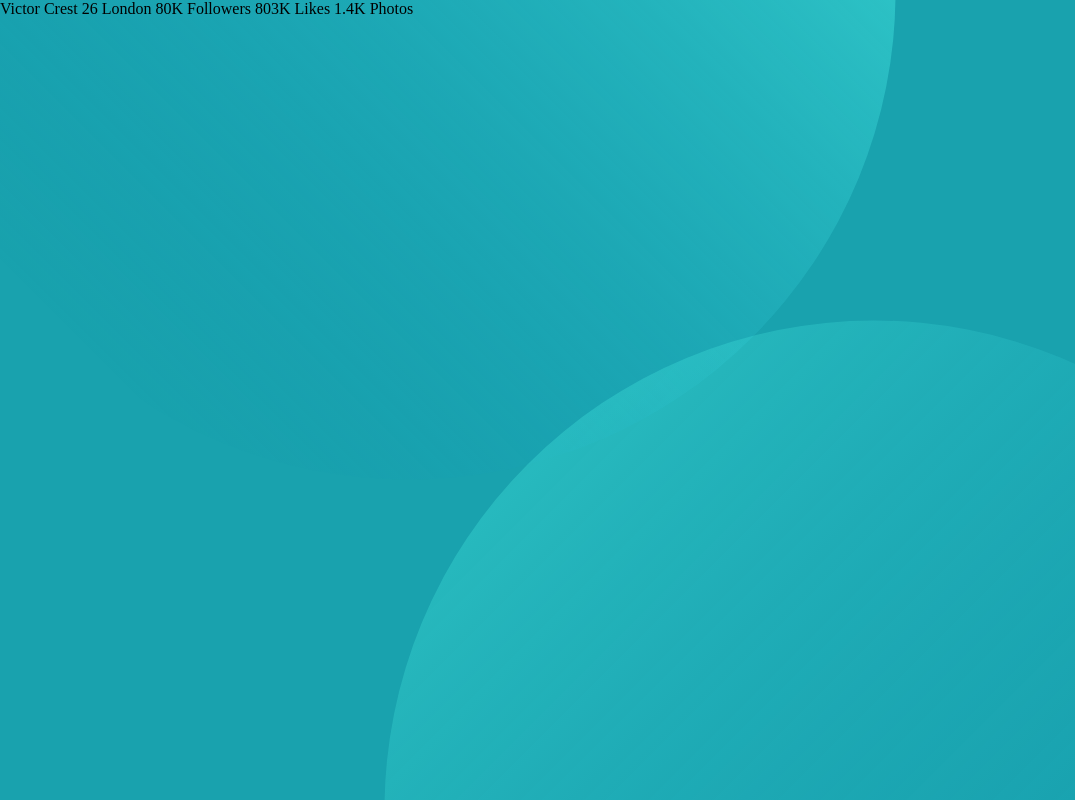
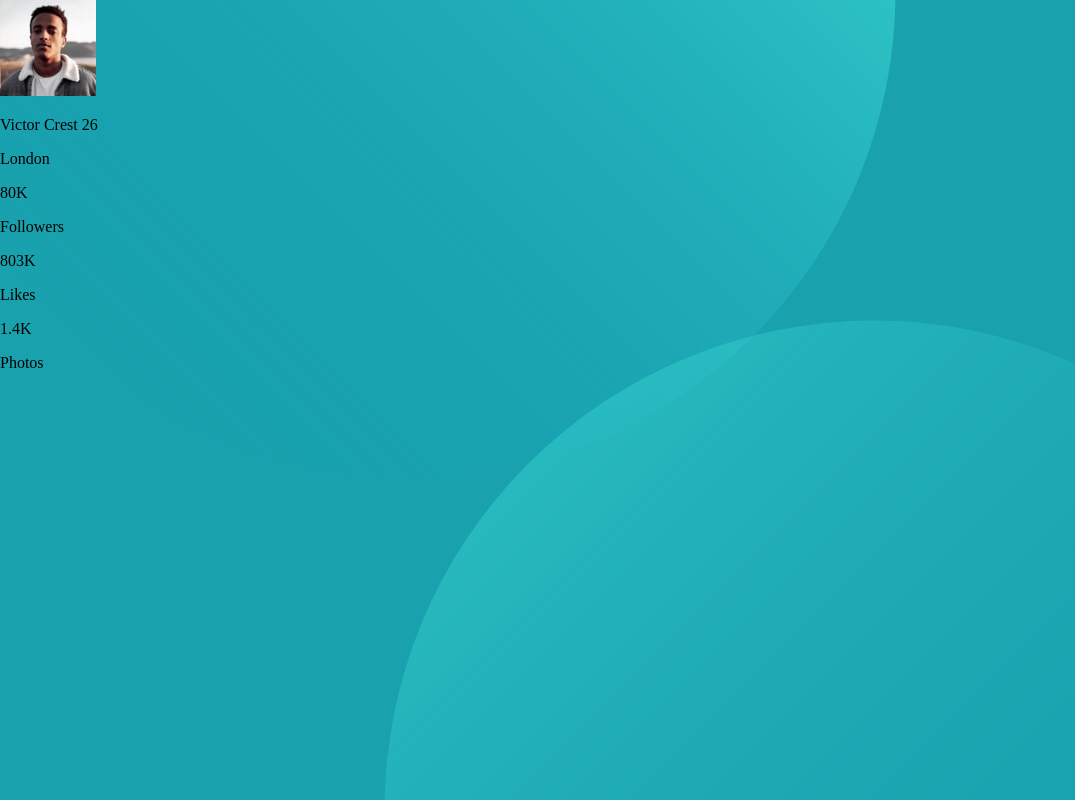
Before and after one commit to davidBen-Adeji/F.M-profile_card, a plain HTML site: page index.html in a window 1280 px wide. Shown: the whole page, without its empty margins (0-1075 px from the left). Drawn offline with Linux system fonts and the light colour scheme.

Commit message:
written html

```diff
--- a/index.html
+++ b/index.html
@@ -9,17 +9,27 @@
   <title>Frontend Mentor | Profile card component</title>
 </head>
 <body>
-  Victor Crest
-  26
-  London
-
-  80K
-  Followers
-
-  803K
-  Likes
-
-  1.4K
-  Photos
+  <div class="card">
+    <img src="images/image-victor.jpg" alt="profile picture">
+    <div class="upper_card_background"></div>
+    <div class="card_details">
+      <p class="card_name">Victor Crest <span class="card_age">26</span></p>
+      <p class="card_city">London</p>
+      <div class="card_stats">
+        <div class="card_followers">
+          <p>80K</p>
+          <p>Followers</p>
+        </div>
+        <div class="card_likes">
+          <p>803K</p>
+          <p>Likes</p>
+        </div>
+        <div class="card_photos">
+          <p>1.4K</p>
+          <p>Photos</p>
+        </div>
+      </div>
+    </div>
+  </div>
 </body>
 </html>
```
